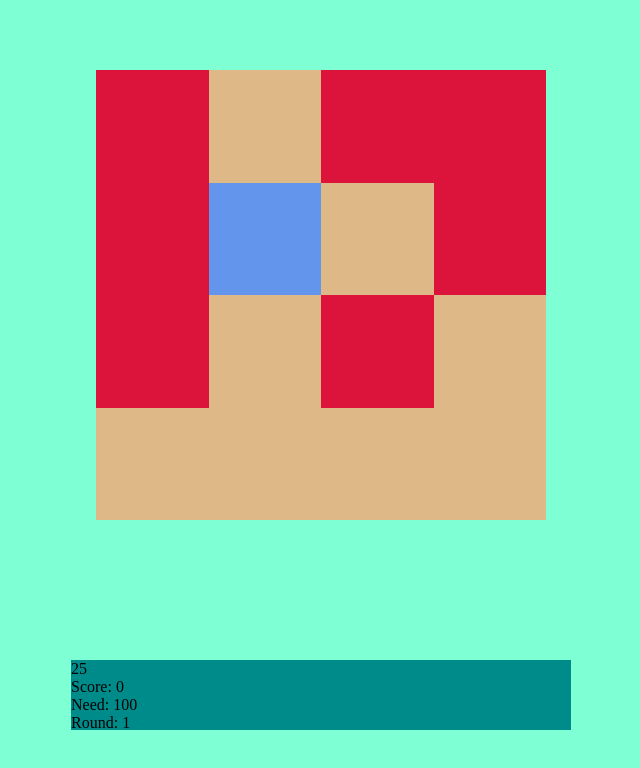
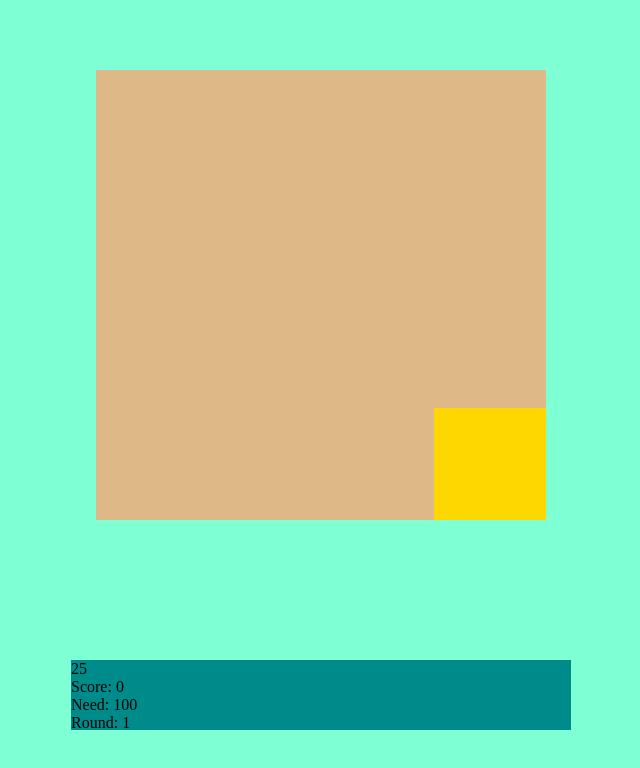
Before and after one commit to darkOwlWood/ReactWhackAMoleGame, a React app: page / in a window 1280 px wide. Shown: the top 768 px of the page, without its empty margins (319-959 px from the left). Built offline with nearby package versions, Linux system fonts and the light colour scheme.

Commit message:
IThe Mole component was improved

```diff
--- a/src/components/Mole.jsx
+++ b/src/components/Mole.jsx
@@ -12,7 +12,7 @@ const GOLD_MOLE = {id:2,  points: 300, className: 'mole--active-gold'};
 
 const GLOBAL_WAIT_TIME = 4000;
 const MOLE_OUT_TIME = 2000;
-const MOLE_WAIT_TIME = [1300,1000,700];
+const MOLE_WAIT_TIME = [1500,2000,700];
 const MAX_MOLE = 8;
 
 const Mole = ({lockMole,activeMole,molePoints}) => {
@@ -26,27 +26,24 @@ const Mole = ({lockMole,activeMole,molePoints}) => {
         if(lockMole){
             console.log('Block');
             clearTimeout(timerId.current);
-            clearTimeout(timerId2.current);
+            setMoleState({position: IN_STATE, type:NO_MOLE.id});
             activeMole.current = 0;
-            setMoleState({position: IN_STATE, type:NO_MOLE.id});
         }
     },[lockMole]);
 
     useEffect(() => {
         if(!lockMole){
-            timerId2.current = setTimeout(() => {
+            timerId.current = setTimeout(() => {
                 if(moleState.position===IN_STATE && activeMole.current<MAX_MOLE){
-                    if(Math.floor(Math.random()*2)){//THE GOES OUT OR NOT
-                        activeMole.current = activeMole.current + 1;
-                        setMoleState({position: OUT_STATE, type: getMoleType()});
-                        timerId.current = setTimeout(() => {
+                    const type = getMoleType();
+                    activeMole.current = type!==NO_MOLE.id?
+                                            ++activeMole.current
+                                            :activeMole.current;
+                    setMoleState({...moleState, position: OUT_STATE, type});
+                }else if(moleState.position===OUT_STATE){
                     activeMole.current = activeMole.current - 1;
-                            setMoleState({...moleState,position:IN_STATE});
-                        },MOLE_OUT_TIME);
+                    setMoleState({...moleState, position: IN_STATE, type:NO_MOLE.id});
                 }else{
-                        setMoleState({...moleState});
-                    }
-                }else if(moleState===IN_STATE){
                     setMoleState({...moleState});
                 }
             },MOLE_WAIT_TIME[Math.floor(Math.random()*3)]);
@@ -55,15 +52,17 @@ const Mole = ({lockMole,activeMole,molePoints}) => {
 
 
     function getMoleType(){
-        let moleType = 0;
+        let moleType = NO_MOLE.id;
+
+        if(Math.floor(Math.random()*2)){
             const randomNumber = Math.floor(Math.random()*100)+1;
-
             moleType = (randomNumber>=1 && randomNumber<=50)?
                         RED_MOLE.id
                         :(randomNumber>=51 && randomNumber<=90)?
                         BLUE_MOLE.id
                         :(randomNumber>=91 && randomNumber<=100)?
                         GOLD_MOLE.id : NO_MOLE.id;
+        }
 
         return moleType;
     }
```
Lines whose indentation alone changed are shown as unchanged.
